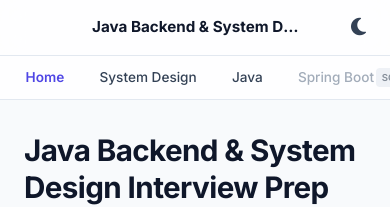
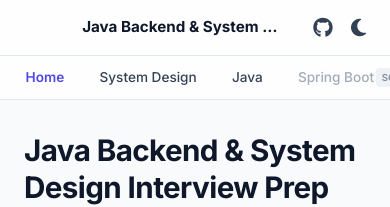
Before and after one commit to shouvik126/java-dsa-system-design-interview, a Jekyll site: the page built from README.md, in a window 390 px wide. Shown: the top 207 px of the page. Built offline with Jekyll 4.4.1, drawn with Linux system fonts in a browser that asks for light colours.

Commit message:
mobile mode style change

```diff
--- a/_layouts/default.html
+++ b/_layouts/default.html
@@ -81,9 +81,15 @@
     <div style="width: 40px;"></div>
     {% endif %}
     <span class="mobile-logo">{{ site.title }}</span>
-    <button id="themeToggleMobile" class="mobile-btn" aria-label="Toggle Dark Theme">
-      <i class="fas fa-moon"></i>
-    </button>
+    <div class="mobile-header-actions">
+      <a href="https://github.com/shouvik126/java-dsa-system-design-interview" class="mobile-btn" target="_blank"
+        title="View on GitHub" aria-label="View on GitHub">
+        <i class="fab fa-github"></i>
+      </a>
+      <button id="themeToggleMobile" class="mobile-btn" aria-label="Toggle Dark Theme">
+        <i class="fas fa-moon"></i>
+      </button>
+    </div>
   </div>
 
   <!-- Mobile Category Navigation Bar -->
--- a/assets/css/style.css
+++ b/assets/css/style.css
@@ -233,6 +233,21 @@ a:hover {
   font-size: 1.25rem;
   cursor: pointer;
   padding: 0.5rem;
+  display: inline-flex;
+  align-items: center;
+  justify-content: center;
+  text-decoration: none;
+  transition: color 0.2s ease;
+}
+
+.mobile-btn:hover {
+  color: var(--text-primary);
+}
+
+.mobile-header-actions {
+  display: flex;
+  align-items: center;
+  gap: 0.15rem;
 }
 
 .mobile-logo {
@@ -242,7 +257,7 @@ a:hover {
   white-space: nowrap;
   overflow: hidden;
   text-overflow: ellipsis;
-  max-width: 60%;
+  max-width: 55%;
 }
 
 /* Mobile Category Bar (Top sub-nav) */
```
